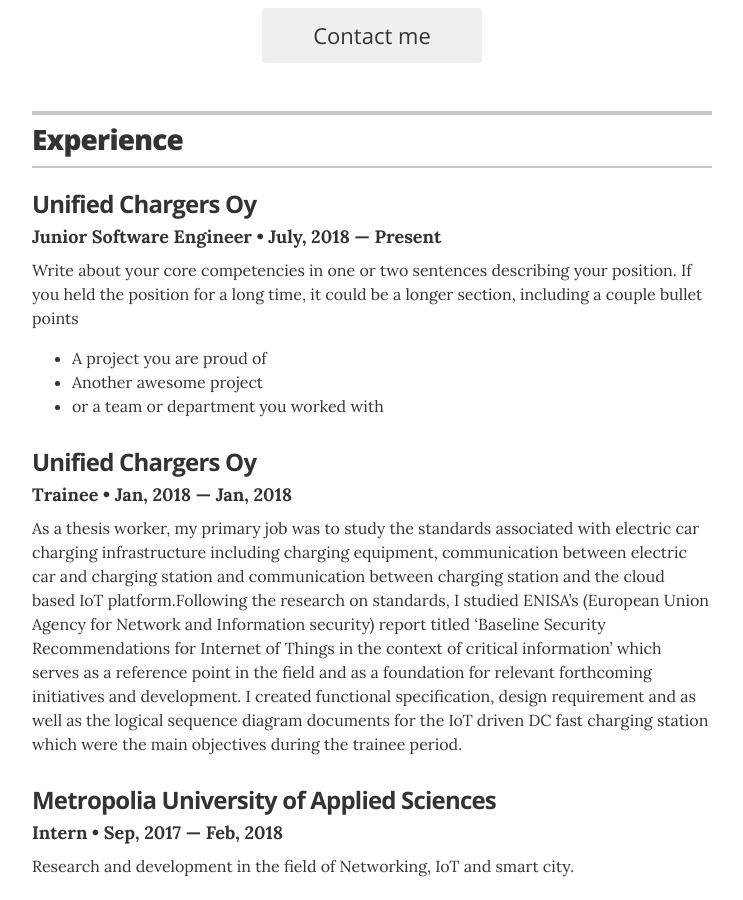
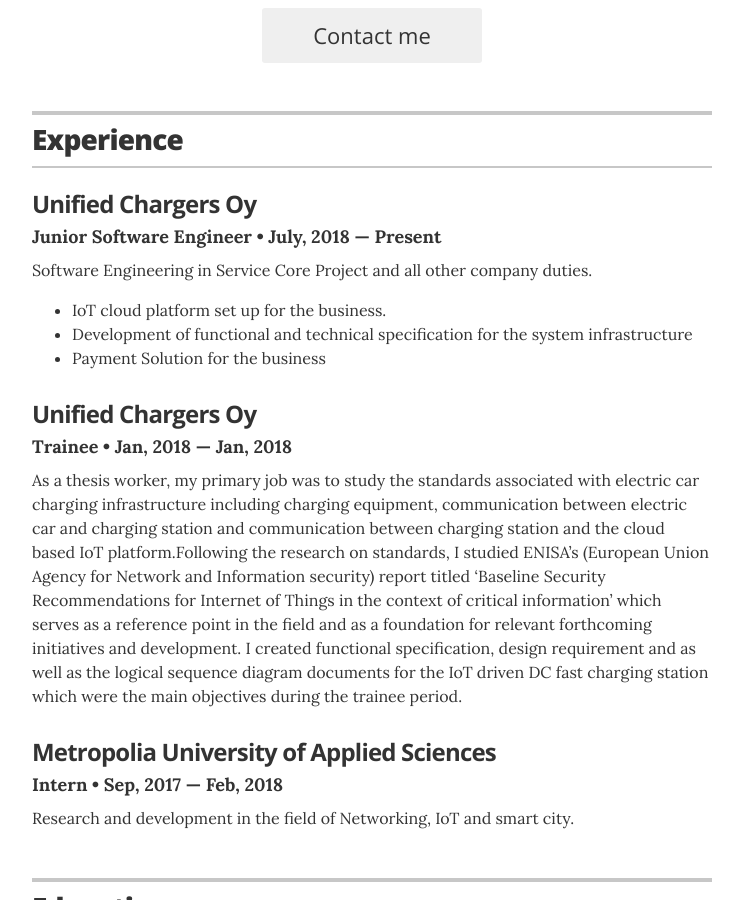
Before and after one commit to ranabhat/ranabhat.github.io, a Jekyll site: the page built from index.html, in a window 1280 px wide and 900 px high, scrolled down 622 px. Shown: the whole window, without its empty margins (268-1011 px from the left). Built offline with Jekyll 4.4.1, drawn with Linux system fonts in a browser that asks for light colours.

Commit message:
Update experience.yml

```diff
--- a/_data/experience.yml
+++ b/_data/experience.yml
@@ -3,7 +3,7 @@
 - company: Unified Chargers Oy
   position: Junior Software Engineer
   duration: July, 2018 &mdash; Present
-  summary: Write about your core competencies in one or two sentences describing your position. If you held the position for a long time, it could be a longer section, including a couple bullet points	<ul class="resume-item-list"><li>A project you are proud of</li><li>Another awesome project</li><li>or a team or department you worked with</li></ul>
+  summary: Software Engineering in Service Core Project and all other company duties.	<ul class="resume-item-list"><li>IoT cloud platform set up for the business.</li><li>Development of functional and technical specification for the system infrastructure</li><li>Payment Solution for the business</li></ul>
 
 # Trainee of Unified Chargers Oy
 - company: Unified Chargers Oy
```
